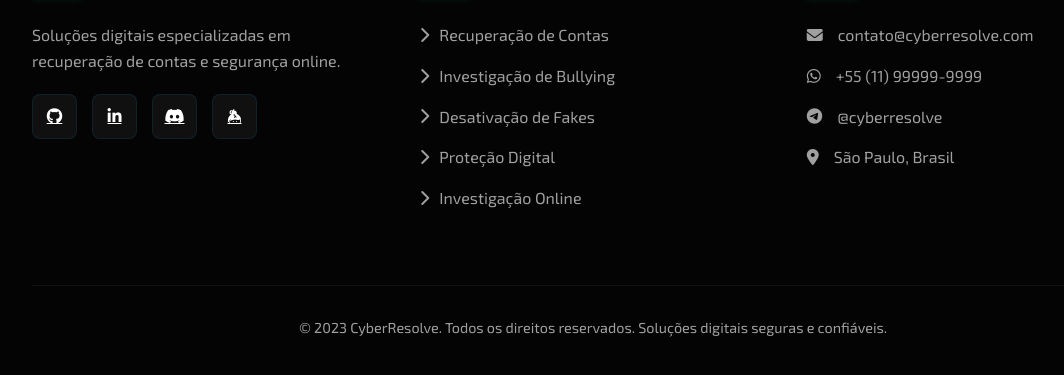
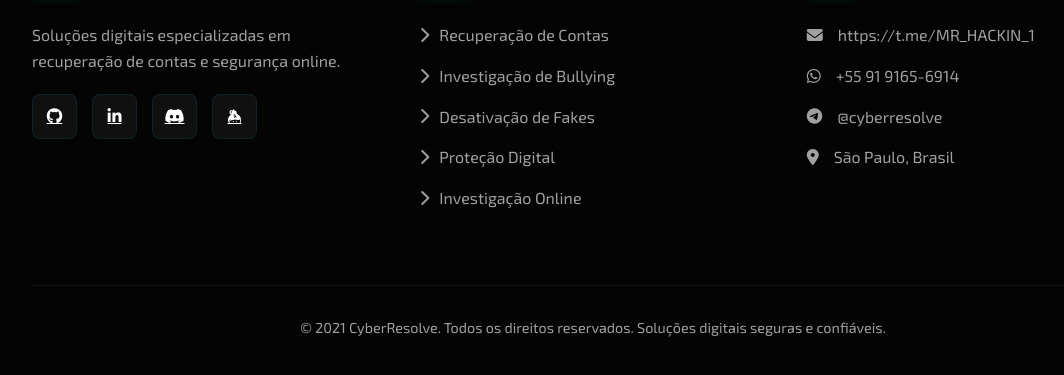
Before and after one commit to GW22222/https-t.me-boost-CyberResolve, a plain HTML site: page index.html in a window 1280 px wide. Shown: the part 4337-4712 px from the top of the page, without its empty margins (47-1111 px from the left). Drawn offline with Linux system fonts and the light colour scheme.

Commit message:
Update index.html

```diff
--- a/index.html
+++ b/index.html
@@ -1399,11 +1399,11 @@
                     <div class="contact-info">
                         <div class="contact-item">
                             <i class="fas fa-envelope"></i>
-                            <span>contato@cyberresolve.com</span>
+                            <span>https://t.me/MR_HACKIN_1</span>
                         </div>
                         <div class="contact-item">
                             <i class="fab fa-whatsapp"></i>
-                            <span>+55 (11) 99999-9999</span>
+                            <span>+55 91 9165-6914</span>
                         </div>
                         <div class="contact-item">
                             <i class="fab fa-telegram"></i>
@@ -1418,7 +1418,7 @@
             </div>
 
             <div class="copyright">
-                &copy; 2023 CyberResolve. Todos os direitos reservados. Soluções digitais seguras e confiáveis.
+                &copy; 2021 CyberResolve. Todos os direitos reservados. Soluções digitais seguras e confiáveis.
             </div>
         </div>
     </footer>
@@ -1428,7 +1428,7 @@
         <a href="https://wa.me/559191656914" class="float-button whatsapp-button" target="_blank">
             <i class="fab fa-whatsapp"></i>
         </a>
-        <a href="https://t.me/CyberResolve" class="float-button telegram-button" target="_blank">
+        <a href="https://t.me/MR_HACKIN_1" class="float-button telegram-button" target="_blank">
             <i class="fab fa-telegram-plane"></i>
         </a>
     </div>
```
